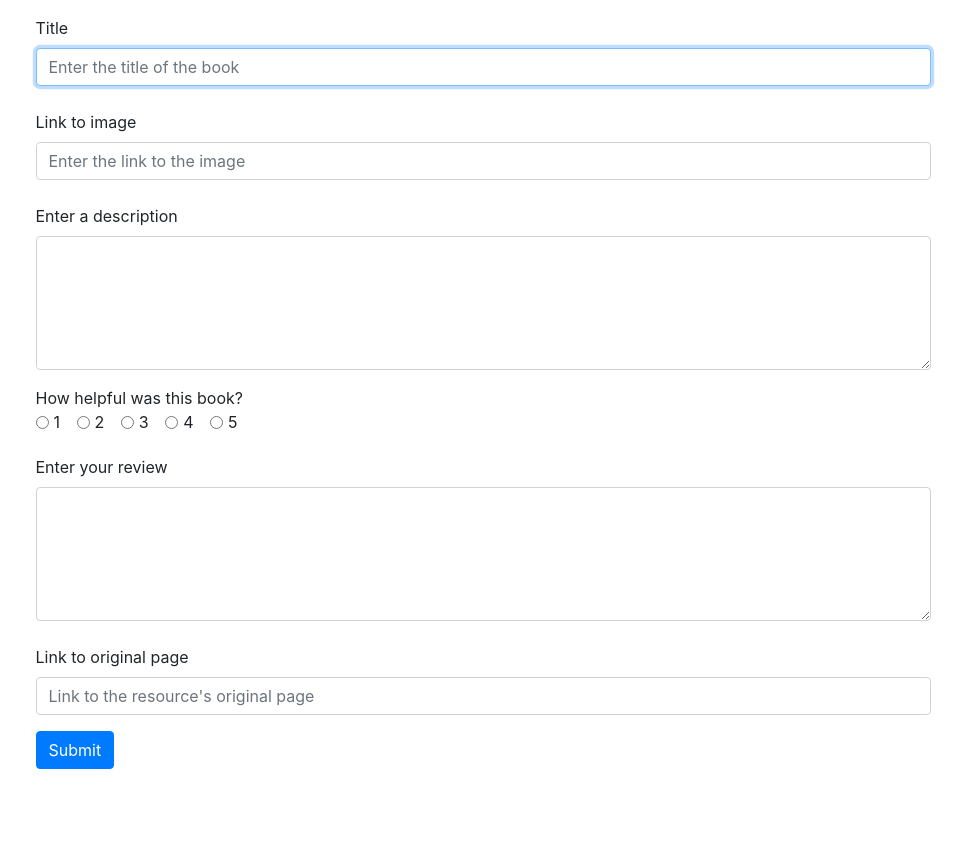
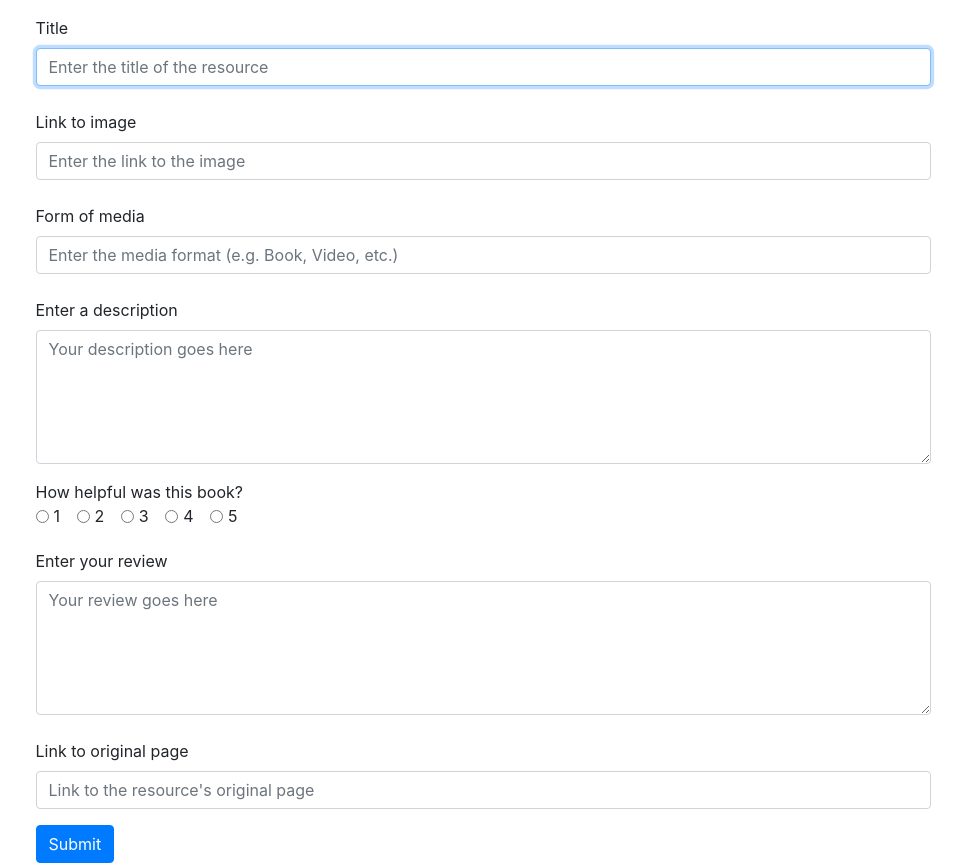
Before and after one commit to Luigi-PastorePica/AppsIList, a Flask app: page /create in a window 1280 px wide. Shown: the part 62-925 px from the top of the page, without its empty margins (157-1123 px from the left). Before the commit the page ends 831 px from the top, so only its background shows below. Run offline with Flask 2, Linux system fonts and the light colour scheme; some libraries are stand-ins or nearby versions.

Commit message:
Fixes to UI, and added new fieldname in DB
Create page textareas have no more phantom whitespaces. Added input field, logic, and db column for media format. Home page now displays the media format as well. Entries in db now include new field as well.

```diff
--- a/mydatabase.py
+++ b/mydatabase.py
@@ -5,8 +5,8 @@ from copy import deepcopy as deepcopy
 from resource import Resource as Resource
 
 # TODO need to add a "resource_type" field (e.g. book, blogpost, video, course, etc.). This would work for the basic view.
-fieldnames = ["id", "title", "media", "description", "numerical", "external_link", "list"]  # TODO Handle differently
-basic_fieldnames = ["id", "title", "media", "numerical"]  # TODO Handle differently
+fieldnames = ["id", "title", "format", "media", "description", "numerical", "external_link", "list"]  # TODO Handle differently
+basic_fieldnames = ["id", "title", "format", "media", "numerical"]  # TODO Handle differently
 
 
 class MyDatabase:
--- a/server.py
+++ b/server.py
@@ -8,7 +8,7 @@ from copy import deepcopy as deepcopy
 from mydatabase import MyDatabase as MyDatabase
 
 # current_id = 12  # TODO get from last item in csv file
-fieldnames = ["id", "title", "media", "description", "numerical", "external_link", "list"]
+# fieldnames = ["id", "title", "format","media", "description", "numerical", "external_link", "list"]
 
 NEWEST_ITEMS = 10
 
@@ -40,23 +40,11 @@ def go_to_view(id_str=None):
     print("VIEW")
     global db
     id_nbr = int(id_str)
-    details: dict = {}  # TODO this should use id_str to pull resource details from database and place them in DetailedResource obj.
+    details: dict = {}
 
-    # TODO Remove block: This is how detailed info used to be obtained; i.e. from the already loaded in-memory db.
-    '''
-    for item in db:  # TODO Use hashmap or another search method instead for efficiency. Note: can be fixed by using RDB
-        if int(item["id"]) == id_nbr:
-            # print("item[\"id\"]: " + item["id"])  # Debugging
-            # print("id_nbr: " + id_str)  # Debugging
-            # print(item)  # Debugging
-            details = deepcopy(item)
-            break
-    '''
     details = mdb.load_detailed_resource(id_nbr)
     print("item with id {}: {}".format(id_nbr, details))
 
-    # TODO Last time I left here. This is from back when I first did this project. No idea what this is about.
-    # for review in details["list"]:
 
     # print(type(details["list"]))  # Debugging
     # print(details["list"])  # Debugging
--- a/static/create.js
+++ b/static/create.js
@@ -33,6 +33,16 @@ $(document).ready(function(){
             } else {
                 $("#media-link-warning").removeClass("warning");
                 $("#media-link-warning").html("");
+                values_missing = false
+            }
+            if ($("#format-input").val().trim() == '') {
+                $("#format-warning").addClass("warning");
+                $("#format-warning").html("Format field cannot be empty or consist of whitespaces");
+                $("#format-input").focus();
+                values_missing = true
+            } else {
+                $("#format-warning").removeClass("warning");
+                $("#format-warning").html("");
                 values_missing = false
             }
             if ($("#description-input").val().trim() == '') {
@@ -107,6 +117,7 @@ function preventDefault(event) {
 function clean_input(){
     $("#title-input").val('');
     $("#media-link-input").val('');
+    $("#format-input").val('');
     $("#description-input").val('');
     // Incredibly helpful here https://stackoverflow.com/questions/977137/how-to-reset-radiobuttons-in-jquery-so-that-none-is-checked
     $('input[name="rating-selection"]').prop('checked', false);
@@ -126,6 +137,7 @@ function submit_new(){
     let new_item = {};
     new_item["title"] = $("#title-input").val();
     new_item["media"] = $("#media-link-input").val();
+    new_item["format"] = $("#format-input").val();
     new_item["description"] = $("#description-input").val();
     // Learned how to extract value of selected radio input
     // https://www.tutorialrepublic.com/faq/how-to-get-the-value-of-selected-radio-button-using-jquery.php
--- a/static/home.js
+++ b/static/home.js
@@ -29,7 +29,7 @@ function display_newest(){
                   "<div class=\"col-8\"" +
                     "<div class=\"card-body\">" +
                       "<h5 class=\"card-title\">" + item["title"] + "</h5>" +
-                      "<h6 class=\"card-subtitle text-muted\">" + "Category here" + "</h6>" +
+                      "<h6 class=\"card-subtitle text-muted\">" + item["format"] + "</h6>" +
                       "<p class=\"card-text\">Rating" + item["numerical"] + "</p>" +
                     "</div>" +
                   "</div>" +
--- a/templates/create.html
+++ b/templates/create.html
@@ -12,7 +12,8 @@
     <form id="create-form" class="offset-1 col-10">
         <div class="form-group\">
             <label for="title-input" class="mt-3">Title</label>
-            <input type="text" class="form-control editable-textarea" id="title-input" placeholder="Enter the title of the book">
+            <input type="text" class="form-control editable-textarea" id="title-input"
+                   placeholder="Enter the title of the resource">
             <span id="title-warning"></span>
         </div>
 <!--        <div class="form-group">-->
@@ -21,13 +22,20 @@
 <!--        </div>-->
         <div class="form-group\">
             <label for="media-link-input" class="mt-4">Link to image</label>
-            <input type="text" class="form-control editable-textarea" id="media-link-input" placeholder="Enter the link to the image">
+            <input type="text" class="form-control editable-textarea" id="media-link-input"
+                   placeholder="Enter the link to the image">
             <span id="media-link-warning"></span>
+        </div>
+        <div class="form-group\">
+            <label for="format-input" class="mt-4">Form of media</label>
+            <input type="text" class="form-control editable-textarea" id="format-input"
+                   placeholder="Enter the media format (e.g. Book, Video, etc.)">
+            <span id="format-warning"></span>
         </div>
         <div class="form-group">
             <label for="description-input" class="mt-4">Enter a description</label>
-            <textarea class="form-control editable-textarea" id="description-input" placeholder="Your description goes here" rows="5">
-            </textarea>
+            <textarea class="form-control editable-textarea" id="description-input"
+                      placeholder="Your description goes here" rows="5"></textarea>
             <span id="description-warning"></span>
         </div>
         <div class="mt-1">
@@ -58,13 +66,14 @@
         </div>
         <div class="form-group">
             <label for="review-input" class="mt-1">Enter your review</label>
-            <textarea class="form-control editable-textarea" id="review-input" placeholder="Your review goes here" rows="5">
-            </textarea>
+            <textarea class="form-control editable-textarea" id="review-input"
+                      placeholder="Your review goes here" rows="5"></textarea>
             <span id="review-warning"></span>
         </div>
         <div class="form-group\">
             <label for="external-link-input" class="mt-2">Link to original page</label>
-            <input type="text" class="form-control editable-textarea" id="external-link-input" placeholder="Link to the resource's original page">
+            <input type="text" class="form-control editable-textarea"
+                   id="external-link-input" placeholder="Link to the resource's original page">
             <span id="external-link-warning"></span>
         </div>
 <!--        <button type="submit" id="submit-button" class="btn btn-primary">Submit</button>-->
--- a/templates/create2.html
+++ b/templates/create2.html
@@ -74,11 +74,15 @@
             <form id="create-form">
                 <div class="form-group\">
                     <label for="title-input">Title</label>
-                    <input type="text" class="form-control" id="title-input" placeholder="Enter the title of the book">
+                    <input type="text" class="form-control" id="title-input" placeholder="Enter the title of the resource">
                 </div>
                 <div class="form-group\">
                     <label for="media-link-input">Link to image</label>
                     <input type="text" class="form-control" id="media-link-input" placeholder="Enter the link to the image">
+                </div>
+                <div class="form-group\">
+                    <label for="format-input">Title</label>
+                    <input type="text" class="form-control" id="format-input" placeholder="Enter the media format">
                 </div>
                 <div class="form-group">
                     <label for="description-input">Enter a description</label>
--- a/templates/layout.html
+++ b/templates/layout.html
@@ -13,8 +13,6 @@
     <link rel="stylesheet" href="http://code.jquery.com/ui/1.12.1/themes/base/jquery-ui.css">
 
     <!-- Bootstrap-->
-<!--    <link rel="stylesheet" href="https://stackpath.bootstrapcdn.com/bootstrap/4.2.1/css/bootstrap.min.css"-->
-<!--          integrity="sha384-GJzZqFGwb1QTTN6wy59ffF1BuGJpLSa9DkKMp0DgiMDm4iYMj70gZWKYbI706tWS" crossorigin="anonymous">-->
     <link rel="stylesheet" href="https://maxcdn.bootstrapcdn.com/bootstrap/4.0.0/css/bootstrap.min.css"
           integrity="sha384-Gn5384xqQ1aoWXA+058RXPxPg6fy4IWvTNh0E263XmFcJlSAwiGgFAW/dAiS6JXm" crossorigin="anonymous">
     <link rel="stylesheet" type="text/css" href="/static/style.css">
```
Also changed, not shown: data.csv (+15 -15 lines).
